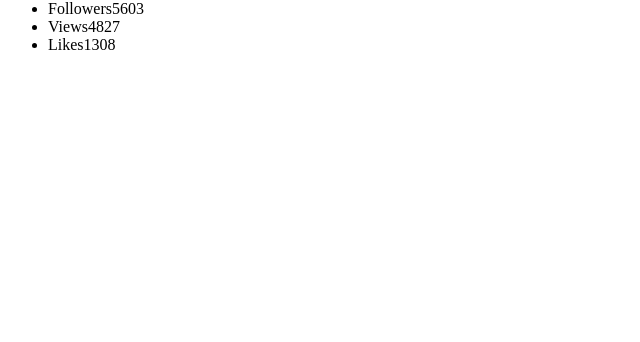
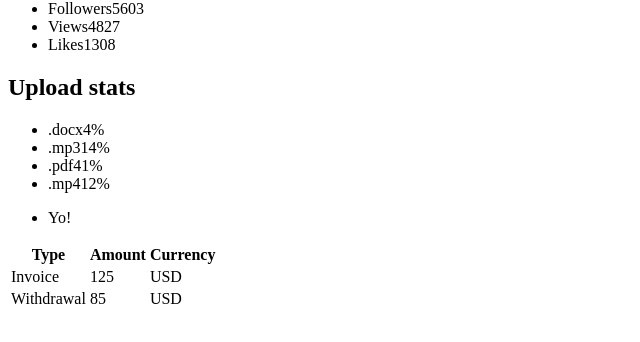
Before and after one commit to Denis-Ozolin/goit-react-hw-01-components, a React (Create React App) app: page / in a window 1280 px wide. Shown: the part 280-622 px from the top of the page, without its empty margins (0-640 px from the left). Built offline with nearby package versions, Linux system fonts and the light colour scheme.

Commit message:
add propTypes & defaultProps to Profile

```diff
--- a/package.json
+++ b/package.json
@@ -34,5 +34,8 @@
       "last 1 firefox version",
       "last 1 safari version"
     ]
+  },
+  "devDependencies": {
+    "prop-types": "^15.7.2"
   }
 }
--- a/src/App.jsx
+++ /dev/null
@@ -1,5 +0,0 @@
-const App = () => {
-  console.log('xxx');
-}
-
-export default App;
--- /dev/null
+++ b/src/components/App/App.jsx
@@ -0,0 +1,26 @@
+import Profile from '../Profile/Profile';
+import user from '../../social-profile/user.json';
+import Statistics from '../Statistics/Statistics';
+import FriendList from '../Friend-list/FriendList';
+import TransactionHistory from '../Transaction-history/TransactionHistory';
+
+const App = () =>{
+  return (
+    <>
+      <Profile
+        name={user.name}
+        tag={user.tag}
+        location={user.location}
+        avatar={user.avatar}
+        followers={user.stats.followers}
+        views={user.stats.views}
+        likes={user.stats.likes}
+      />
+      <Statistics />
+      <FriendList />
+      <TransactionHistory />
+    </>
+  );
+};
+
+export default App;
--- /dev/null
+++ b/src/components/Friend-list/FriendList.jsx
@@ -0,0 +1,29 @@
+// import friends from '../../friend-list/friends.json';
+
+// Компонент должен принимать несколько пропов:
+
+// avatar - ссылка на аватар
+// name - имя друга
+// isOnline - буль сигнализирующий о состоянии друга, в сети или нет.
+// В зависимости от пропа isOnline, должен меняться цвет фона span.status. Это можно сделать через разный CSS-класс или Styled Components.
+
+// Компонент должен создавать DOM следующей структуры.
+
+// <li class="item">
+//   <span class="status"></span>
+//   <img class="avatar" src="" alt="" width="48" />
+//   <p class="name"></p>
+// </li>
+
+/* <FriendList friends={friends} />, */
+
+const FriendList = () => {
+  return (
+    <ul className="friend-list">
+   {/* Произвольное кол-во FriendListItem, в зависимости от кол-ва объектов в массиве */}
+    <li>Yo!</li>
+    </ul>
+  );
+};
+
+export default FriendList;
--- a/src/components/Profile/Profile.jsx
+++ b/src/components/Profile/Profile.jsx
@@ -1,37 +1,51 @@
-import user from '../../social-profile/user.json'
+import propTypes from 'prop-types';
+import noPicture from './no-image.jpg';
 
-const {name, tag, location, avatar, stats: {followers, views, likes}} = user;
 
-const Profile = () => {
+const Profile = (props) => {
   return (
 <div className="profile">
   <div className="description">
     <img
-      src={avatar}
+      src={props.avatar}
       alt="Аватар пользователя"
       className="avatar"
       width="200"
     />
-    <p className="name">{name}</p>
-    <p className="tag">{tag}</p>
-    <p className="location">{location}</p>
+    <p className="name">{props.name}</p>
+    <p className="tag">{props.tag}</p>
+    <p className="location">{props.location}</p>
   </div>
 
   <ul className="stats">
     <li>
       <span className="label">Followers</span>
-      <span className="quantity">{followers}</span>
+      <span className="quantity">{props.followers}</span>
     </li>
     <li>
       <span className="label">Views</span>
-      <span className="quantity">{views}</span>
+      <span className="quantity">{props.views}</span>
     </li>
     <li>
       <span className="label">Likes</span>
-      <span className="quantity">{likes}</span>
+      <span className="quantity">{props.likes}</span>
     </li>
   </ul>
 </div>);
 };
 
+Profile.defaultProps = {
+  avatar: noPicture,
+};
+
+Profile.propTypes = {
+  name: propTypes.string.isRequired,
+  tag: propTypes.string.isRequired,
+  location: propTypes.string.isRequired,
+  avatar: propTypes.string,
+  followers: propTypes.number.isRequired,
+  views: propTypes.number.isRequired,
+  likes: propTypes.number.isRequired,
+}
+
 export default Profile;
--- a/src/components/Statistics/Statistics.jsx
+++ b/src/components/Statistics/Statistics.jsx
@@ -1,28 +1,33 @@
-import statisticalData  from '../../statistics/statistical-data.json';
+// import statisticalData  from '../../statistics/statistical-data.json';
 
-const Statistics = () => {
+/* <Statistics title="Upload stats" stats={statisticalData} />;
+<Statistics stats={statisticalData} />; */
+
+const Statistics = (props) => {
   return (
-<section class="statistics">
-  <h2 class="title">Upload stats</h2>
+<section className="statistics">
+  <h2 className="title">Upload stats</h2>
 
-  <ul class="stat-list">
-    <li class="item">
-      <span class="label">.docx</span>
-      <span class="percentage">4%</span>
+  <ul className="stat-list">
+    <li className="item">
+      <span className="label">.docx</span>
+      <span className="percentage">4%</span>
     </li>
-    <li class="item">
-      <span class="label">.mp3</span>
-      <span class="percentage">14%</span>
+    <li className="item">
+      <span className="label">.mp3</span>
+      <span className="percentage">14%</span>
     </li>
-    <li class="item">
-      <span class="label">.pdf</span>
-      <span class="percentage">41%</span>
+    <li className="item">
+      <span className="label">.pdf</span>
+      <span className="percentage">41%</span>
     </li>
-    <li class="item">
-      <span class="label">.mp4</span>
-      <span class="percentage">12%</span>
+    <li className="item">
+      <span className="label">.mp4</span>
+      <span className="percentage">12%</span>
     </li>
   </ul>
 </section>
   );
 };
+
+export default Statistics;
--- /dev/null
+++ b/src/components/Transaction-history/TransactionHistory.jsx
@@ -0,0 +1,30 @@
+// import items from '../../transaction-history/transactions.json';
+
+const TransactionHistory = () => {
+  return (
+    <table className="transaction-history">
+      <thead>
+        <tr>
+          <th>Type</th>
+          <th>Amount</th>
+          <th>Currency</th>
+        </tr>
+      </thead>
+
+      <tbody>
+        <tr>
+          <td>Invoice</td>
+          <td>125</td>
+          <td>USD</td>
+        </tr>
+        <tr>
+          <td>Withdrawal</td>
+          <td>85</td>
+          <td>USD</td>
+        </tr>
+      </tbody>
+    </table>
+  );
+};
+
+export default TransactionHistory;
--- a/src/index.js
+++ b/src/index.js
@@ -1,15 +1,10 @@
 import React from 'react';
 import ReactDOM from 'react-dom';
-// import App from './App'
-import Profile from './components/Profile/Profile'
-
-// App();
+import App from './components/App/App'
 
 ReactDOM.render(
   <React.StrictMode>
-    <>
-      <Profile />
-    </>
+    <App />
   </React.StrictMode>,
   document.getElementById('root')
 );
```
Also changed, not shown: src/components/Profile/no-image.jpg (added).
